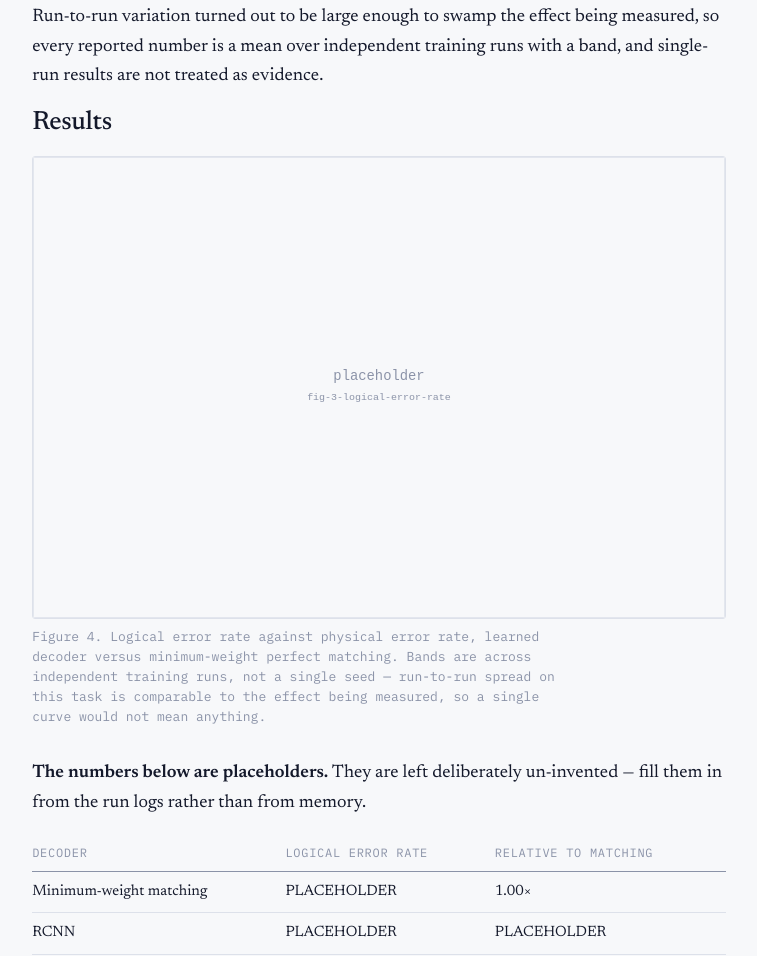
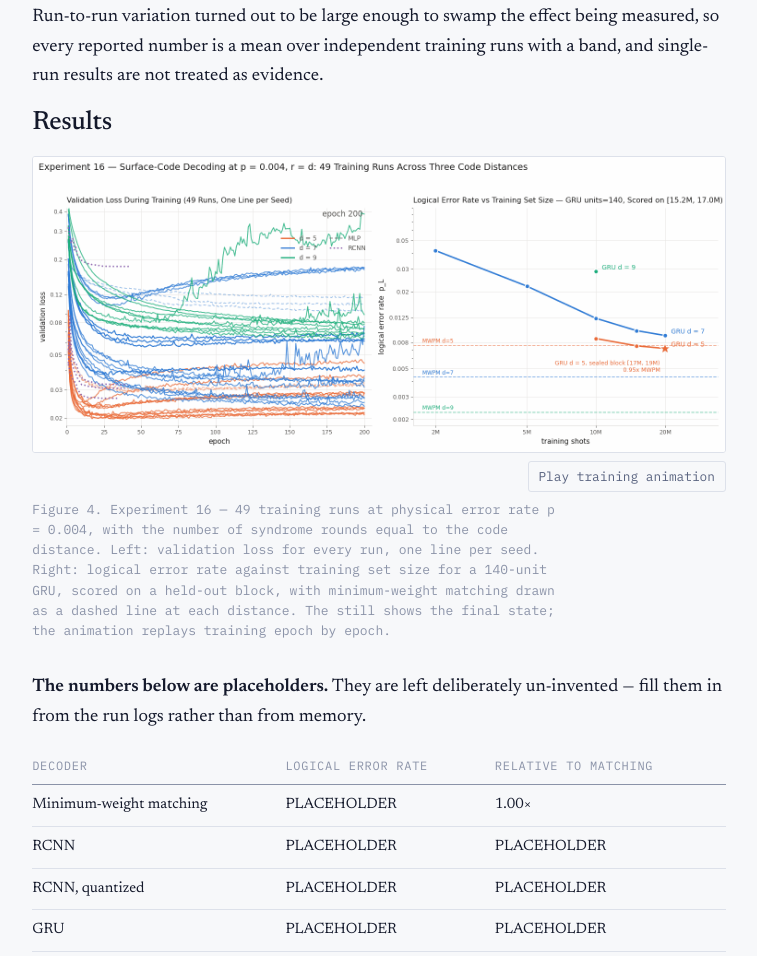
Before and after one commit to karriechey/karriechey.github.io, an Astro site: page /work/qec-decoder in a window 1280 px wide. Shown: the part 5539-6495 px from the top of the page, without its empty margins (19-776 px from the left). Built offline with nearby package versions, Linux system fonts and the light colour scheme; Astro itself is replaced by a stand-in of ours.

Commit message:
Add Experiment 16 training figure with opt-in animation

```diff
--- a/src/pages/work/qec-decoder.astro
+++ b/src/pages/work/qec-decoder.astro
@@ -56,12 +56,17 @@ const FIGURES = [
     height: 460,
   },
   {
-    src: '/work/qec/fig-4-logical-error-rate.svg',
-    alt: 'PLACEHOLDER — logical error rate against physical error rate for the learned decoder and for minimum-weight perfect matching, with error bands.',
+    // Animated. `src` is the still final frame, extracted from the GIF with
+    // ImageMagick (`-coalesce` first — the GIF stores frame deltas, so pulling
+    // a frame without coalescing gives a fragment, not the composed plot).
+    // The animation is opt-in; see the play button in the markup below.
+    src: '/work/qec/exp16-training-final.png',
+    animated: '/work/qec/exp16-training.gif',
+    alt: 'Two plots side by side. Left: validation loss against training epoch for 49 runs, one line per seed, coloured by code distance 5, 7 and 9. Right: logical error rate against training set size for the GRU decoder at each distance, with a dashed minimum-weight matching baseline for each.',
     caption:
-      'Figure 4. Logical error rate against physical error rate, learned decoder versus minimum-weight perfect matching. Bands are across independent training runs, not a single seed — run-to-run spread on this task is comparable to the effect being measured, so a single curve would not mean anything.',
-    width: 900,
-    height: 600,
+      'Figure 4. Experiment 16 — 49 training runs at physical error rate p = 0.004, with the number of syndrome rounds equal to the code distance. Left: validation loss for every run, one line per seed. Right: logical error rate against training set size for a 140-unit GRU, scored on a held-out block, with minimum-weight matching drawn as a dashed line at each distance. The still shows the final state; the animation replays training epoch by epoch.',
+    width: 1500,
+    height: 640,
   },
   {
     src: '/work/qec/fig-5-failure-cases.svg',
@@ -249,8 +254,20 @@ const FIGURES = [
         </p>
 
         <h2>Results</h2>
-        <figure>
+
+        {/*
+          The animation does not autoplay. An animated GIF cannot be paused by
+          the reader and ignores prefers-reduced-motion entirely — there is no
+          CSS or markup that stops it. Showing the final frame and letting the
+          reader ask for the animation is the only way to respect that setting
+          with this format, and it also spares everyone a 1.2 MB download they
+          did not ask for.
+        */}
+        <figure class="anim-figure">
           <img
+            data-anim-image
+            data-still={FIGURES[3].src}
+            data-animated={FIGURES[3].animated}
             src={FIGURES[3].src}
             alt={FIGURES[3].alt}
             width={FIGURES[3].width}
@@ -258,6 +275,13 @@ const FIGURES = [
             loading="lazy"
             decoding="async"
           />
+          <div class="anim-figure__bar">
+            {/* Hidden until the script runs: without JavaScript the button
+                would do nothing, and a dead control is worse than none. */}
+            <button type="button" class="anim-figure__button" data-anim-toggle hidden>
+              Play training animation
+            </button>
+          </div>
           <figcaption>{FIGURES[3].caption}</figcaption>
         </figure>
 
@@ -364,6 +388,36 @@ const FIGURES = [
   </div>
 </BaseLayout>
 
+<script>
+  /*
+   * Opt-in playback for the training animation.
+   *
+   * Swaps the still frame for the GIF and back. Restarting a GIF from its
+   * first frame is not possible through the DOM — the browser caches it and
+   * resumes mid-loop — so each play appends a cache-busting query string,
+   * which forces a fresh decode from frame one.
+   *
+   * The button starts hidden in the markup and is revealed here, so a reader
+   * without JavaScript sees the still figure and no dead control.
+   */
+  const image = document.querySelector<HTMLImageElement>('[data-anim-image]');
+  const toggle = document.querySelector<HTMLButtonElement>('[data-anim-toggle]');
+
+  if (image && toggle) {
+    const still = image.dataset.still ?? '';
+    const animated = image.dataset.animated ?? '';
+    let playing = false;
+
+    toggle.hidden = false;
+
+    toggle.addEventListener('click', () => {
+      playing = !playing;
+      image.src = playing ? `${animated}?t=${Date.now()}` : still;
+      toggle.textContent = playing ? 'Show final frame' : 'Play training animation';
+    });
+  }
+</script>
+
 <style>
   .head {
     margin-bottom: var(--space-3);
@@ -419,6 +473,30 @@ const FIGURES = [
     }
   }
 
+  /* The play control sits between the plot and its caption, in the same mono
+     metadata voice as dates and tags rather than as a styled call to action. */
+  .anim-figure__bar {
+    display: flex;
+    justify-content: flex-end;
+    margin-top: var(--space-1);
+  }
+
+  .anim-figure__button {
+    font: inherit;
+    font-family: var(--font-mono);
+    font-size: 0.8rem;
+    color: var(--ink-soft);
+    background: none;
+    border: 1px solid var(--rule);
+    border-radius: 3px;
+    padding: 0.25rem 0.6rem;
+    cursor: pointer;
+  }
+
+  .anim-figure__button:hover {
+    color: var(--ink);
+  }
+
   .back-link {
     margin-top: var(--space-4);
     padding-top: var(--space-2);
```
Also changed, not shown: public/work/qec/exp16-training-final.png (added), public/work/qec/exp16-training.gif (added).
